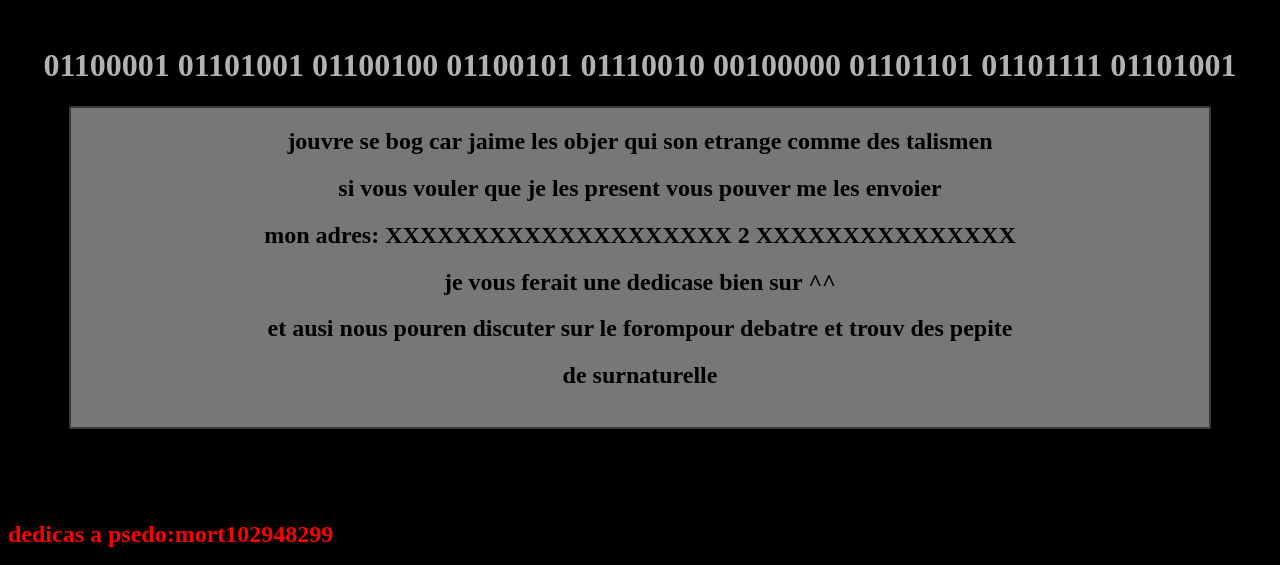
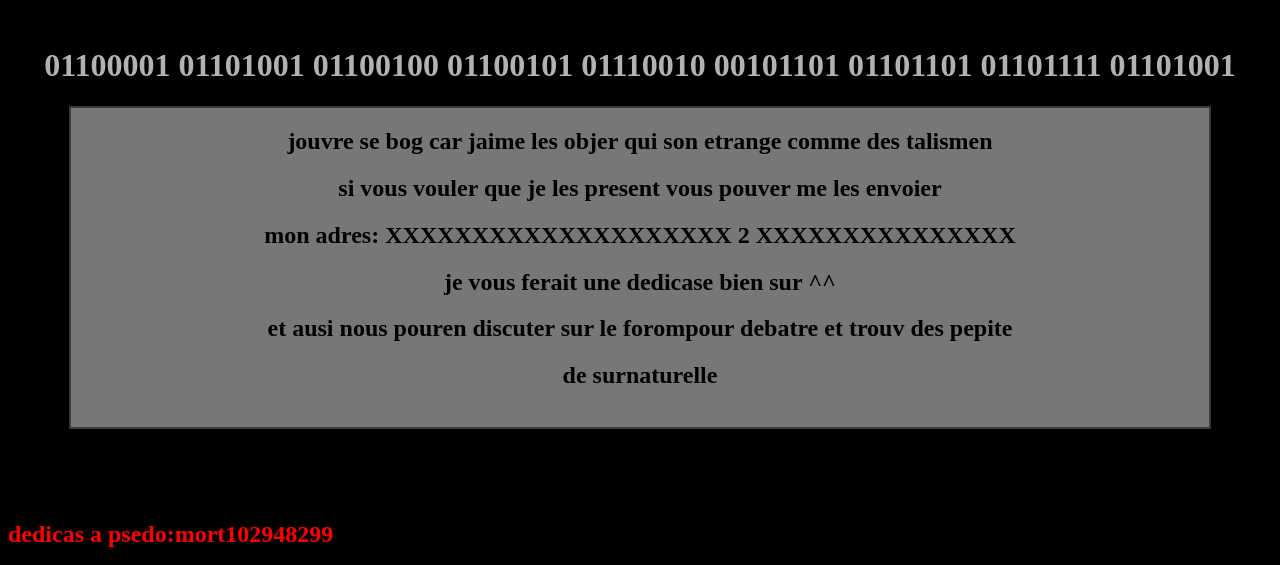
Before and after one commit to oioipoi/help, a plain HTML site: page index.html in a window 1280 px wide. Shown: the top 565 px of the page. Drawn offline with Linux system fonts and the light colour scheme.

Commit message:
Update index.html

```diff
--- a/index.html
+++ b/index.html
@@ -8,7 +8,7 @@
 <center>
  00000000000000mais le la /\ 0000000000000000000000000000000000000000000000000000000000000000000000000000000000000000000000000000000000000000
 
-<h1 style="color:#b2b2b2;" id="3">01100001 01101001 01100100 01100101 01110010 00100000 01101101 01101111 01101001 </h1>
+<h1 style="color:#b2b2b2;" id="3">01100001 01101001 01100100 01100101 01110010 00101101 01101101 01101111 01101001  </h1>
 
 <div style="width:90%;height:90%;border:2px solid #3a3a3a; background-color:#777777;border-radius : 1px;">
 
```
